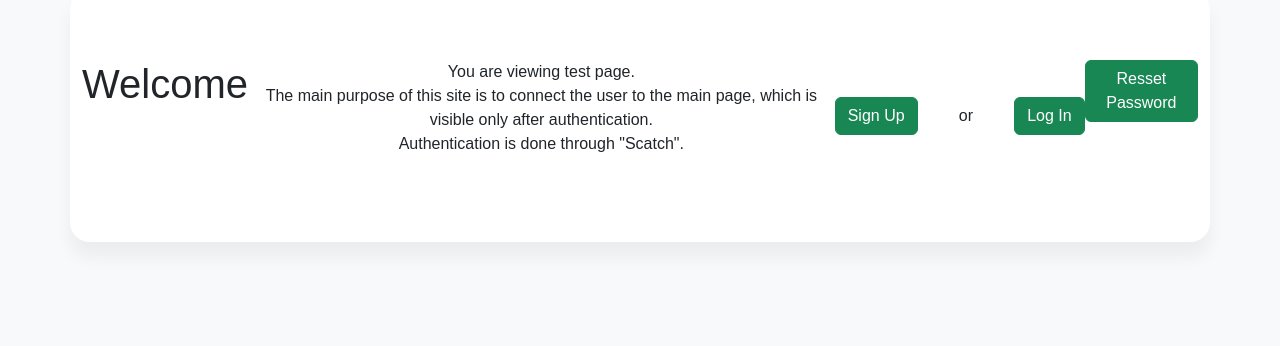
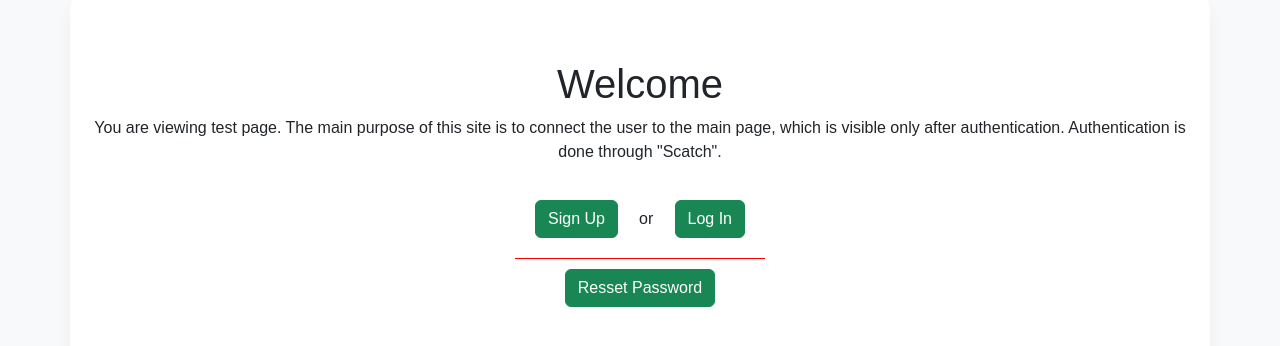
Before and after one commit to zanguraa/signup-login-form-stytch, a React (Create React App) app: page / in a window 1280 px wide. Shown: the part 160-506 px from the top of the page. Built offline with nearby package versions, Linux system fonts and the light colour scheme; a web font is replaced by a local one.

Commit message:
feat: added ressetpassword page

```diff
--- a/src/App.tsx
+++ b/src/App.tsx
@@ -15,7 +15,7 @@ function App() {
           <Route path="/" element={<WelcomePage />} />
           <Route path="/signup" element={<Signup />} />
           <Route path="/login" element={<Login />} />
-          <Route path="/resset" element={<RessetPassword />} />
+          <Route path="/resset/*" element={<RessetPassword />} />
         </Routes>
       </Router>
     </div>
--- a/src/components/WelcomePage.tsx
+++ b/src/components/WelcomePage.tsx
@@ -4,15 +4,12 @@ import "./welcome.css";
 
 const WelcomePage = () => {
   return (
-    <div className="container">
+    <div className="container container-welcome">
       <h1>Welcome </h1>
       <p className="fw-light">
-        You are viewing test page.
-        <br />
-        The main purpose of this site is to connect the user to the main page,
-        which is visible only after authentication.
-        <br />
-        Authentication is done through "Scatch".
+        You are viewing test page. The main purpose of this site is to connect
+        the user to the main page, which is visible only after authentication.
+        Authentication is done through <b>"Scatch"</b>.
       </p>
       <div className="welcome-form">
         <Link to="/signup">
--- a/src/components/welcome.css
+++ b/src/components/welcome.css
@@ -1,6 +1,9 @@
-.container {
+.container-welcome {
   display: flex;
   position: relative;
+  flex-direction: column;
+  justify-content: space-between;
+  align-items: center;
 }
 
 .welcome-btn {
@@ -12,4 +15,7 @@
   justify-content: space-between;
   align-items: center;
   min-width: 250px;
+  padding: 20px;
+  margin-bottom: 10px;
+  border-bottom: 1px solid red;
 }
--- a/src/pages/login/Login.tsx
+++ b/src/pages/login/Login.tsx
@@ -33,7 +33,7 @@ const Login = () => {
       <div>
         <img src={signinImage} alt="signup" />
       </div>
-      <div>
+      <div className="sign-in">
         <p className="text-center mt-2">
           Don't have an account? <Link to="/signup">Sign up</Link>
         </p>
--- a/src/pages/login/login.css
+++ b/src/pages/login/login.css
@@ -8,6 +8,6 @@
 .container-login {
   display: flex;
   justify-content: space-between;
-  padding-left: 50px;
-  padding-right: 50px;
+  padding-left: 50px!important;
+  padding-right: 50px!important;
 }
--- a/src/pages/resset/RessetPassword.tsx
+++ b/src/pages/resset/RessetPassword.tsx
@@ -2,10 +2,12 @@ import React from "react";
 
 const RessetPassword = () => {
   return (
-    <div>
-      <h1>Resset Password</h1>
-      <input type="email" placeholder="Your Email" />
-      <button className="btn btn-success">Send Email</button>
+    <div className="container">
+      <div className="resset-password">
+        <h1>Resset Password</h1>
+        <input type="email" placeholder="Your Email" />
+        <button className="btn btn-success">Send Email</button>
+      </div>
     </div>
   );
 };
--- /dev/null
+++ b/src/pages/resset/resset.css
@@ -0,0 +1,4 @@
+.resset-password {
+  max-width: 300px;
+  margin: auto;
+}
```
